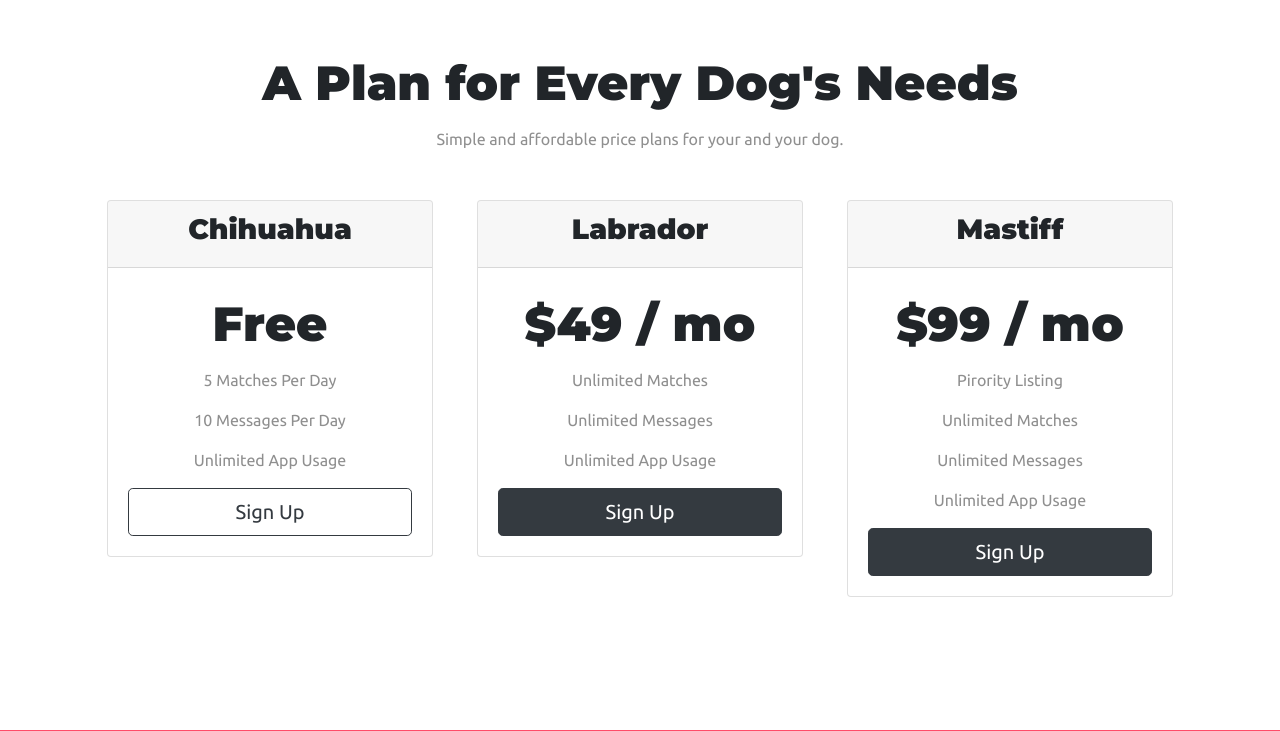
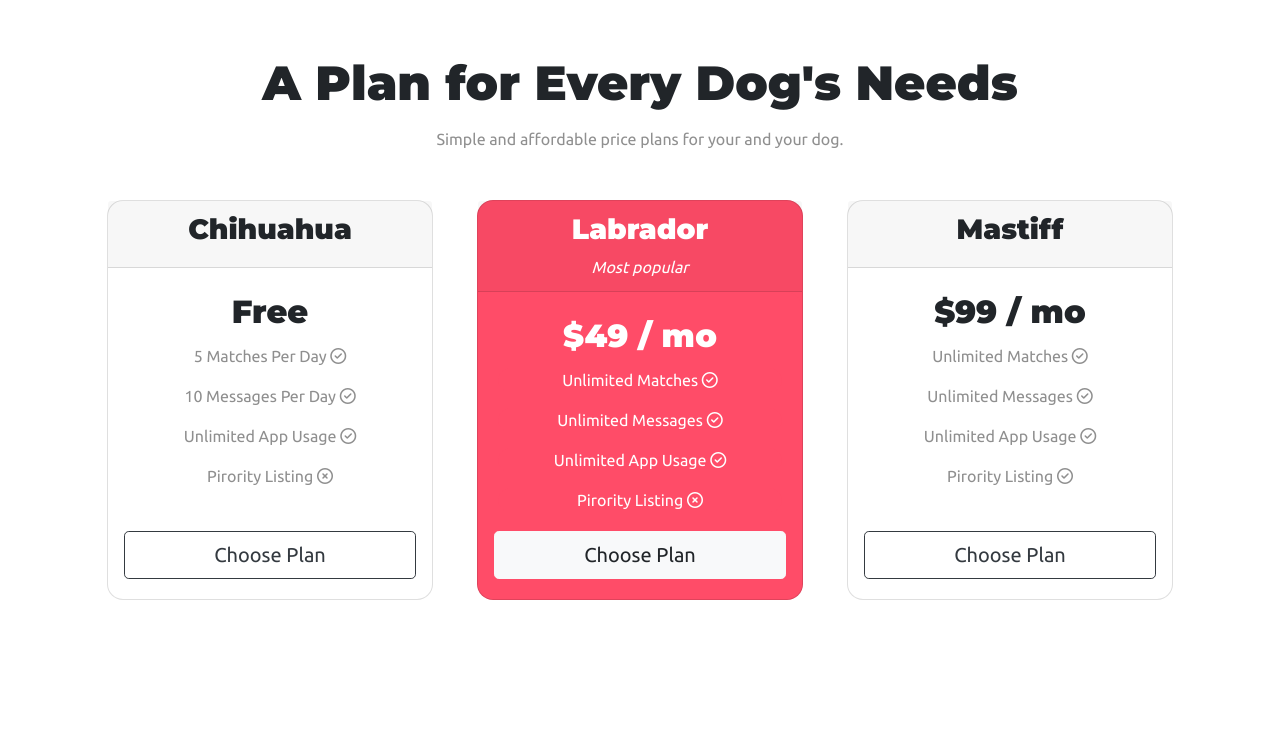
Before and after one commit to abhinav-193/Small_Projects, a web app: file TinDog/index.html in a window 1280 px wide. Shown: the part 1842-2573 px from the top of the page. Run offline with its HTML, style and script files only (its server is not run), Linux system fonts and the light colour scheme; some libraries are stand-ins or nearby versions.

Commit message:
Updated Pricing Card Styles
-Added icons
-Styled middle option differently
-Made middle option most popular
-Aligned buttons to bottom

```diff
--- a/TinDog/css/styles.css
+++ b/TinDog/css/styles.css
@@ -1,4 +1,3 @@
-
 body {
   font-family: "Ubuntu";
   text-align: center;
@@ -21,7 +20,12 @@
   background-color: #fff;
 }
 
-h1,h2,h3,h4,h5,h6 {
+h1,
+h2,
+h3,
+h4,
+h5,
+h6 {
   font-family: "Montserrat";
 }
 
@@ -32,7 +36,7 @@
 /*HEADINGS*/
 
 .big-heading {
-  font-family: 'Montserrat', sans-serif;
+  font-family: "Montserrat", sans-serif;
   font-size: 3rem;
   line-height: 1.5;
 }
@@ -126,8 +130,8 @@
 }
 
 #press {
-    background-color: #ef8172;
-    padding-bottom: 3%;
+  background-color: #ef8172;
+  padding-bottom: 3%;
 }
 
 .press-logo {
@@ -141,18 +145,43 @@
   padding: 100px;
 }
 
+.card {
+  height: 400px;
+  border-radius: 1em;
+}
+
 .pricing-column {
   padding: 3% 2%;
 }
 
 .price-text {
-  font-size: 3rem;
+  font-size: 2rem;
   line-height: 1.5;
 }
 
+.price-list {
+  text-align: left;
+  list-style-type: none;
+}
+
+.popular,
+.popular > p {
+  background-color: #ff4c68;
+  color: #fff;
+  border-radius: 1em;
+}
+
+.card-body .btn-block {
+  position: absolute;
+  margin-left: auto;
+  margin-right: auto;
+  left: 0;
+  right: 0;
+  bottom: 20px;
+  width: 90%;
+}
+
 /*CTA Section*/
-
-
 
 /*Footer Section*/
 
@@ -161,7 +190,6 @@
 }
 
 @media (max-width: 1028px) {
-
   #title {
     text-align: center;
   }
--- a/TinDog/index.html
+++ b/TinDog/index.html
@@ -154,25 +154,28 @@
           </div>
           <div class="card-body">
             <h2 class="price-text">Free</h2>
-            <p>5 Matches Per Day</p>
-            <p>10 Messages Per Day</p>
-            <p>Unlimited App Usage</p>
-            <button class="btn btn-lg btn-block btn-outline-dark" type="button">Sign Up</button>
+            <p>5 Matches Per Day <i class="far fa-check-circle"></i></p>
+            <p>10 Messages Per Day <i class="far fa-check-circle"></i></p>
+            <p>Unlimited App Usage <i class="far fa-check-circle"></i></p>
+            <p>Pirority Listing <i class="far fa-times-circle"></i></p>
+            <button class="btn btn-lg btn-block btn-outline-dark" type="button">Choose Plan</button>
           </div>
         </div>
       </div>
 
       <div class="pricing-column col-lg-4 col-md-6">
-        <div class="card">
+        <div class="card popular">
           <div class="card-header">
-            <h3>Labrador</h3>
+            <h3>Labrador</h3><i>Most popular</i>
           </div>
-          <div class="card-body">
+          <div class="card-body popular">
             <h2 class="price-text">$49 / mo</h2>
-            <p>Unlimited Matches</p>
-            <p>Unlimited Messages</p>
-            <p>Unlimited App Usage</p>
-            <button class="btn btn-lg btn-block btn-dark" type="button">Sign Up</button>
+              <p>Unlimited Matches <i class="far fa-check-circle"></i></p>
+              <p>Unlimited Messages <i class="far fa-check-circle"></i></p>
+              <p>Unlimited App Usage <i class="far fa-check-circle"></i></p>
+              <p>Pirority Listing <i class="far fa-times-circle"></i></p>
+            </ul>
+            <button class="btn btn-lg btn-block btn-light align" type="button">Choose Plan</button>
           </div>
         </div>
       </div>
@@ -184,11 +187,11 @@
           </div>
           <div class="card-body">
             <h2 class="price-text">$99 / mo</h2>
-            <p>Pirority Listing</p>
-            <p>Unlimited Matches</p>
-            <p>Unlimited Messages</p>
-            <p>Unlimited App Usage</p>
-            <button class="btn btn-lg btn-block btn-dark" type="button">Sign Up</button>
+            <p>Unlimited Matches <i class="far fa-check-circle"></i></p>
+            <p>Unlimited Messages <i class="far fa-check-circle"></i></p>
+            <p>Unlimited App Usage <i class="far fa-check-circle"></i></p>
+            <p>Pirority Listing <i class="far fa-check-circle"></i></p>
+            <button class="btn btn-lg btn-block btn-outline-dark" type="button">Choose Plan</button>
           </div>
         </div>
       </div>
```
